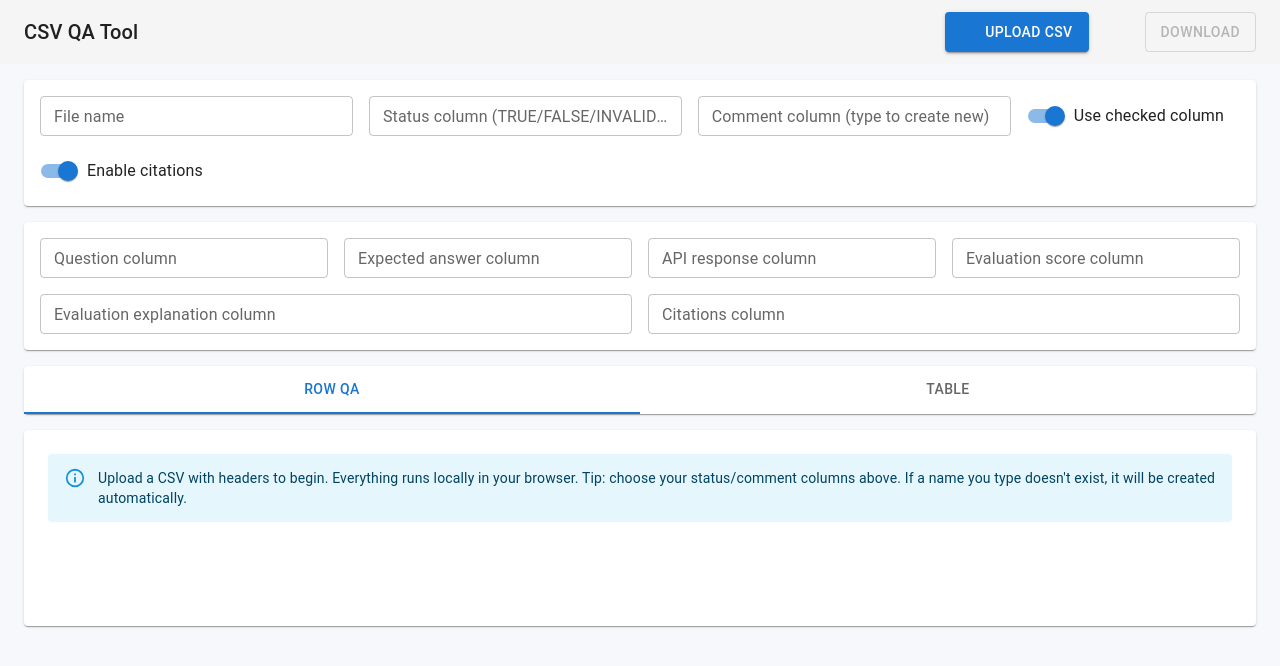
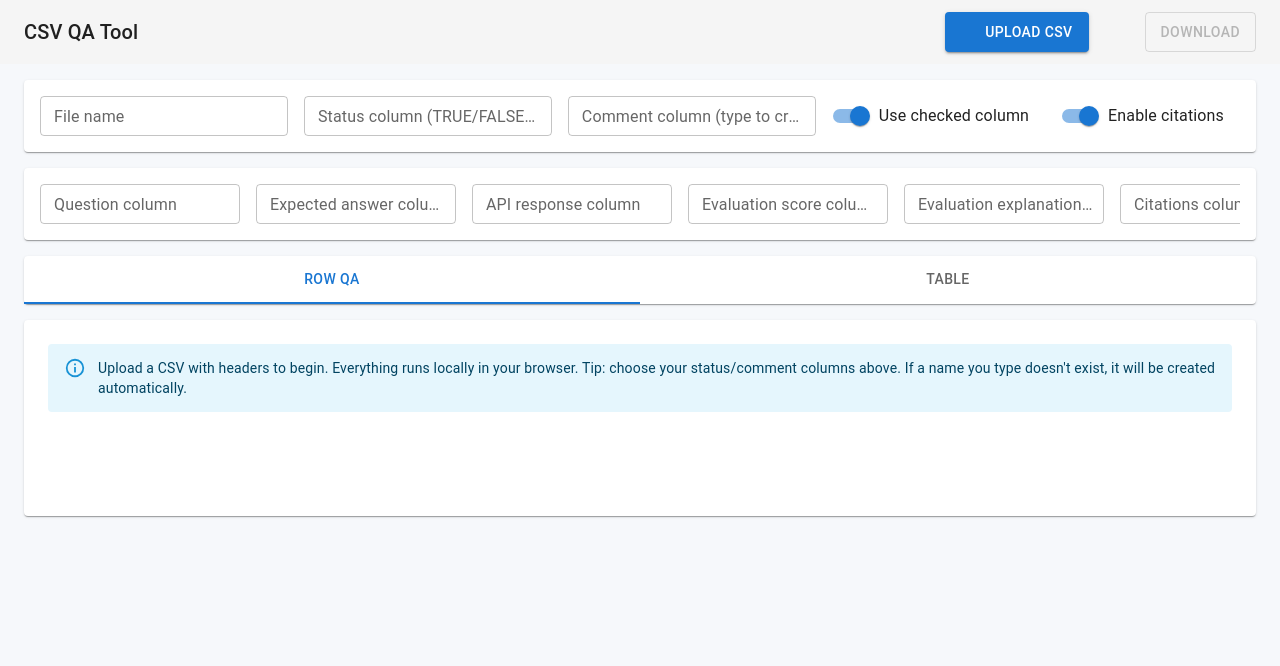
Before and after one commit to pantheon-lab/csv-qa, a React (Vite) app: page / in a window 1280 px wide. Shown: the top 666 px of the page. Built offline with nearby package versions, Linux system fonts and the light colour scheme; some icons are missing.

Commit message:
fix: fix style

```diff
--- a/src/App.jsx
+++ b/src/App.jsx
@@ -176,7 +176,7 @@ function HeaderAutocomplete({
           placeholder="Type a column name or pick one"
         />
       )}
-      sx={{ minWidth: 260, flex: 1, maxWidth: "100%" }}
+      sx={{ flex: 1, minWidth: 200 }}
     />
   );
 }
@@ -771,19 +771,19 @@ What is your art?,Performance about memory and relations,Something else,, ,2,Off
       <Container maxWidth="xl" sx={{ py: 2 }}>
         <Paper sx={{ p: 2, mb: 2 }}>
           <Stack
-            direction={{ xs: "column", md: "row" }}
+            direction="row"
             spacing={2}
             useFlexGap
-            flexWrap="wrap"
+            flexWrap="nowrap"
             alignItems="stretch"
+            sx={{ overflowX: "auto" }}
           >
             <TextField
               label="File name"
               size="small"
               value={filename}
               onChange={(e) => setFilename(e.target.value)}
-              fullWidth
-              sx={{ minWidth: 260, flex: 1, maxWidth: "100%" }}
+              sx={{ flex: 1, minWidth: 200 }}
             />
             <HeaderAutocomplete
               label="Status column (TRUE/FALSE/INVALID/DISCUSS)"
@@ -809,6 +809,7 @@ What is your art?,Performance about memory and relations,Something else,, ,2,Off
               label={`Use checked column${
                 checkedColName ? ` (${checkedColName})` : ""
               }`}
+              sx={{ minWidth: 200, whiteSpace: "nowrap" }}
             />
             <FormControlLabel
               control={
@@ -818,6 +819,7 @@ What is your art?,Performance about memory and relations,Something else,, ,2,Off
                 />
               }
               label="Enable citations"
+              sx={{ minWidth: 150, whiteSpace: "nowrap" }}
             />
             {/* <Button onClick={loadDemo}>Load demo</Button>
             <Button onClick={handleRunTests} variant="outlined">
@@ -828,11 +830,12 @@ What is your art?,Performance about memory and relations,Something else,, ,2,Off
 
         <Paper sx={{ p: 2, mb: 2 }}>
           <Stack
-            direction={{ xs: "column", md: "row" }}
+            direction="row"
             spacing={2}
             useFlexGap
-            flexWrap="wrap"
+            flexWrap="nowrap"
             alignItems="stretch"
+            sx={{ overflowX: "auto" }}
           >
             <HeaderAutocomplete
               label="Question column"
```
